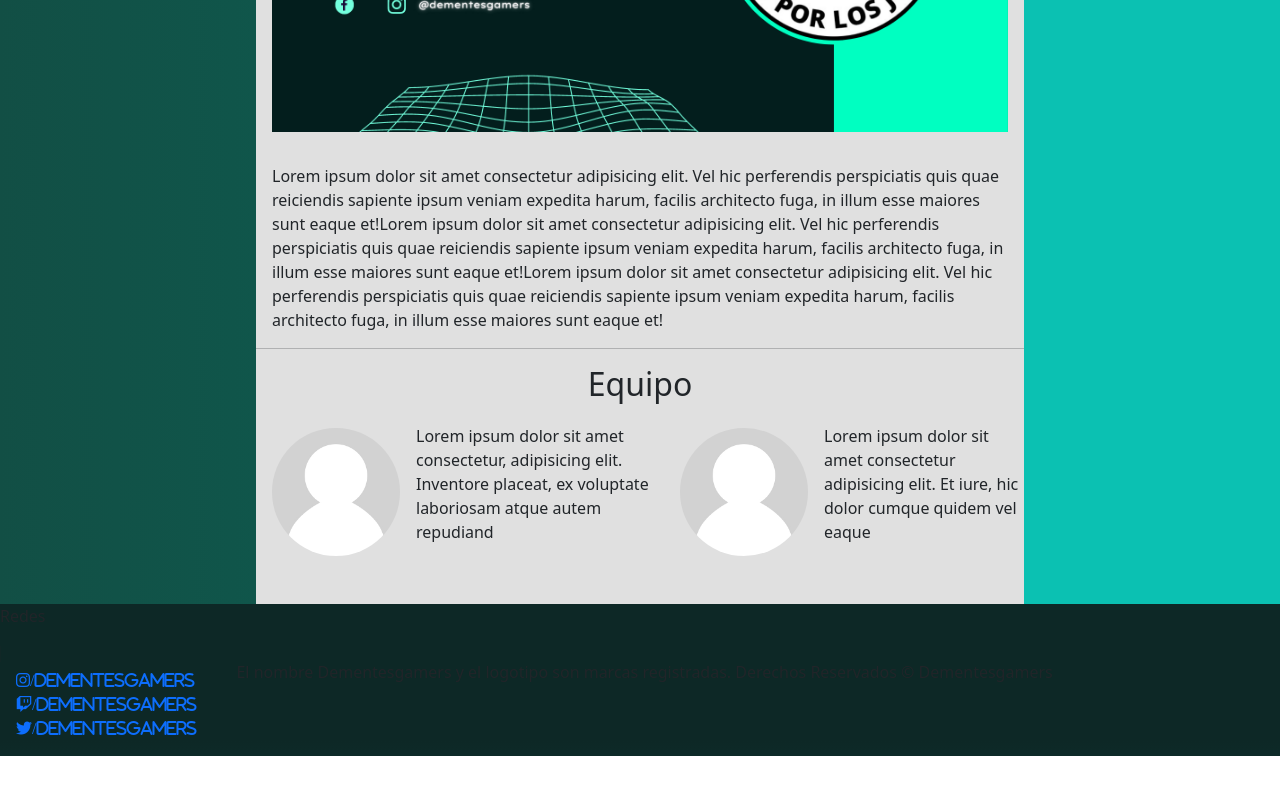
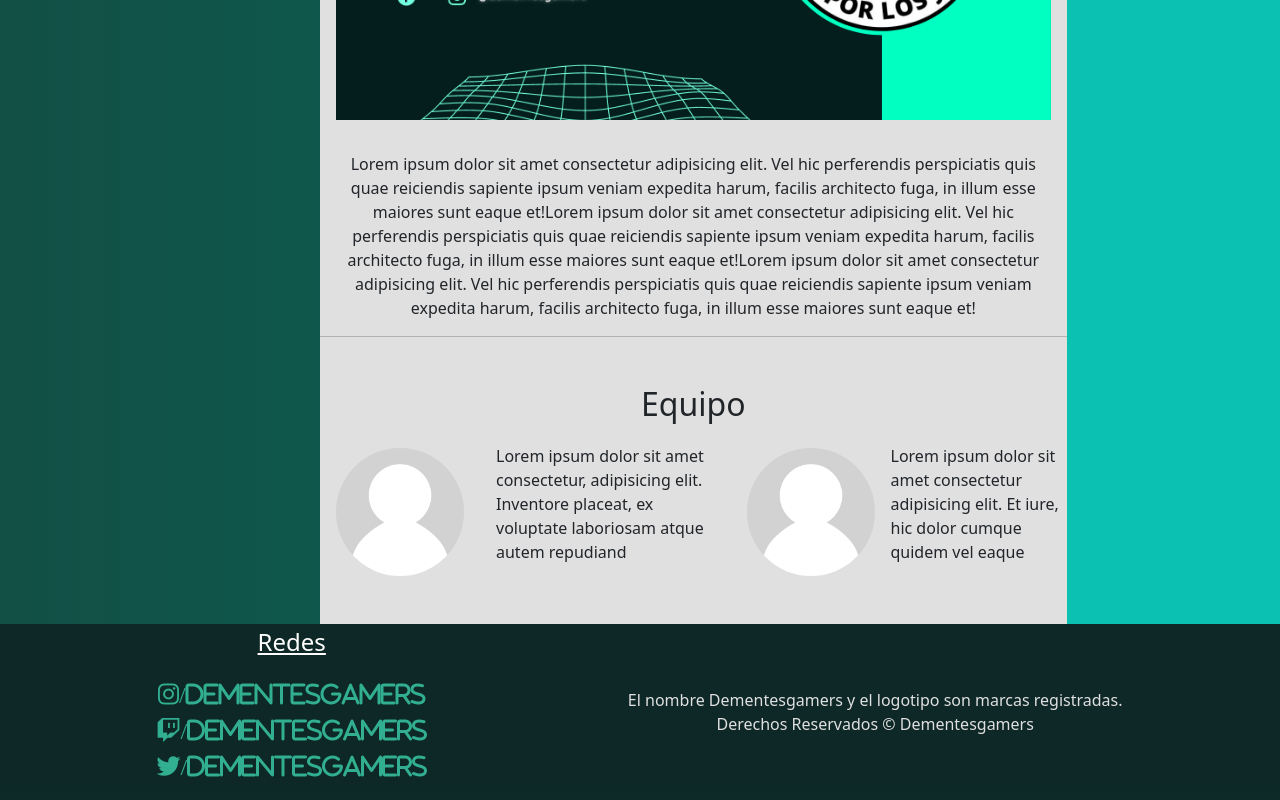
Before and after one commit to AlanPalacios95/PreEntrega2-Palacios, a plain HTML site: page pages/sobre-nosotros.html in a window 1280 px wide. Shown: the part 451-1251 px from the top of the page. Before the commit the page ends 1207 px from the top, so only its background shows below. Drawn offline with nearby package versions, Linux system fonts and the light colour scheme.

Commit message:
Estructura de Sobre-Nosotros

```diff
--- a/css/estilo.css
+++ b/css/estilo.css
@@ -577,13 +577,7 @@ header {
 
 .main__sobrenosotros {
     background-color: #e0e0e0;
-    margin: 0 20%;
     padding-bottom: 2rem;
-}
-
-.sobrenosotros {
-    display: flex;
-
 }
 
 .sobrenosotros__titulo {
@@ -642,6 +636,12 @@ header {
     margin: 0 20%;
 }
 
+/*//////////////////////////////////////////////////////////////////////////////////////////
+///////////////////////////////////...Mi Cuenta.../////////////////////////////////////
+////////////////////////////////////////////////////////////////////////////////////////////
+*/
+
+
 /*...Tablet Design (1024*768)...*/
 /*
 
--- a/pages/sobre-nosotros.html
+++ b/pages/sobre-nosotros.html
@@ -20,100 +20,85 @@
 
 <body>
     <header>
-        <nav class=" menu navbar navbar-expand-lg">
+        <nav class="menu navbar navbar-expand-lg">
             <div class="container-fluid">
-                <a class="menu__logo navbar-brand " href="#">DEMENTESGAMERS</a>
+                <a class="menu__logo navbar-brand me-auto" href="#">DEMENTESGAMERS</a>
                 <button class=" button__nav navbar-toggler" type="button" data-bs-toggle="collapse"
                     data-bs-target="#navbarText" aria-controls="navbarText" aria-expanded="false"
                     aria-label="Toggle navigation">
                     <span class="navbar-toggler-icon"></span>
                 </button>
                 <div class="collapse navbar-collapse" id="navbarText">
-                    <ul class="navbar-nav ms-auto mb-2 mb-lg-0">
-                        <li class="lista__item"><a href="../index.html" class="item__nombre">Inicio</a></li>
-                        <li class="lista__item"><a href="./mi_cuenta.html" class="item__nombre">Mi cuenta</a></li>
-                        <li class="lista__item"><a href="./sobre-nosotros.html" class="item__nombre">Sobre
+                    <ul class="navbar-nav ms-auto mb-2 mb-lg-0 fs-4">
+                        <li class="lista__item"><a href="./index.html" class="item__nombre">Inicio</a></li>
+                        <li class="lista__item"><a href="./pages/mi_cuenta.html" class="item__nombre">Mi cuenta</a></li>
+                        <li class="lista__item"><a href="./pages/sobre-nosotros.html" class="item__nombre">Sobre
                                 Nosotros</a> </li>
-                        <li class="lista__item"><a href="./contacto.html" class="item__nombre">Contacto</a></li>
+                        <li class="lista__item"><a href="./pages/contacto.html" class="item__nombre">Contacto</a></li>
                     </ul>
                 </div>
             </div>
         </nav>
     </header>
 
-    <main class="main__sobrenosotros">
+    <main class="main__sobrenosotros col-xs-12 col-md-12 col-lg-7 offset-lg-3">
         <section class="sobrenosotros__contenido">
             <h1 class="sobrenosotros__titulo">¿Quienes somos?</h1>
-
-            <img class="sobrenosotros__img" src="../images/quienes_somos.png" alt="¿Quienes somos?">
-
-            <p class="sobrenosotros__descripcion">Lorem ipsum dolor sit amet consectetur adipisicing elit. Vel hic
-                perferendis perspiciatis quis quae
-                reiciendis sapiente ipsum veniam expedita harum, facilis architecto fuga, in illum esse maiores sunt
-                eaque
-                et!Lorem ipsum dolor sit amet consectetur adipisicing elit. Vel hic perferendis perspiciatis quis quae
-                reiciendis sapiente ipsum veniam expedita harum, facilis architecto fuga, in illum esse maiores sunt
-                eaque
-                et!Lorem ipsum dolor sit amet consectetur adipisicing elit. Vel hic perferendis perspiciatis quis quae
-                reiciendis sapiente ipsum veniam expedita harum, facilis architecto fuga, in illum esse maiores sunt
-                eaque
-                et!</p>
+            <img class="sobrenosotros__img mx-auto" src="../images/quienes_somos.png" alt="¿Quienes somos?">
+            <p class="sobrenosotros__descripcion text-center">Lorem ipsum dolor sit amet consectetur adipisicing elit.
+                Vel hic perferendis perspiciatis quis quae reiciendis sapiente ipsum veniam expedita harum, facilis
+                architecto fuga, in illum esse maiores sunt eaque et!Lorem ipsum dolor sit amet consectetur adipisicing
+                elit. Vel hic perferendis perspiciatis quis quae reiciendis sapiente ipsum veniam expedita harum,
+                facilis architecto fuga, in illum esse maiores sunt eaque et!Lorem ipsum dolor sit amet consectetur
+                adipisicing elit. Vel hic perferendis perspiciatis quis quae reiciendis sapiente ipsum veniam expedita
+                harum, facilis architecto fuga, in illum esse maiores sunt eaque et!</p>
         </section>
 
         <hr>
 
-        <section class="equipo">
-            <h2 class="equipo__titulo">Equipo</h2>
+        <section class="equipo mt-5">
+            <h2 class="equipo__titulo text-center">Equipo</h2>
             <div class="equipo__organizacion">
                 <div class="equipo__integrantes">
-                    <img class="diseñador" src="../images/usuario.jpg" alt="Diseñador web">
-                    <p>Lorem ipsum dolor sit amet consectetur, adipisicing elit. Inventore placeat, ex voluptate
-                        laboriosam
-                        atque autem repudiand</p>
-
-                    <img class="periodista" src="../images/usuario.jpg" alt="Periodista">
-                    <p>Lorem ipsum dolor sit amet consectetur adipisicing elit. Et iure, hic dolor cumque quidem vel
-                        eaque
-
-                    </p>
-                </div>
+                    <img class="diseñador float-start me-3" src="../images/usuario.jpg" alt="Diseñador web">
+                    <p class="float-start">Lorem ipsum dolor sit amet consectetur, adipisicing elit. Inventore placeat,
+                        ex voluptate laboriosam atque autem repudiand</p>
+                    <img class="periodista float-end ms-3" src="../images/usuario.jpg" alt="Periodista">
+                    <p class="float-end">Lorem ipsum dolor sit amet consectetur adipisicing elit. Et iure, hic dolor
+                        cumque quidem vel eaque</p>
                 </div>
         </section>
     </main>
 
-
-
-    <footer class="footer">
-        <div class="footer__redes">
-            <p>Redes</p>
-            <div class="vr"></div>
+    <footer class="container-fluid">
+        <div class="row justify-content-between footer__redes">
+            <div class="redes col-6 mx-auto mx-md-auto text-center">
+                <p class="footer__titulo">Redes</p>
                 <ul class="footer__lista">
                     <li class="footer__item">
-                    <a href="https://www.instagram.com/dementesgamers/" target="_blank" class="item__icon">
-                        <i class="fa-brands fa-instagram">/Dementesgamers</i>
+                        <a href="https://www.instagram.com/dementesgamers/" target="_blank" class="footer__enlaces">
+                            <i class="fa-brands fa-instagram footer__icono">/Dementesgamers</i>
                         </a>
                     </li>
-
                     <li class="footer__item">
-                    <a href="#" target="_blank">
-                        <i class="fa-brands fa-twitch">/Dementesgamers</i></a>
+                        <a href="#" target="_blank" class="footer__enlaces">
+                            <i class="fa-brands fa-twitch footer__icono">/Dementesgamers</i>
+                        </a>
                     </li>
                     <li class="footer__item">
-                    <a href="#" target="_blank">
-                        <i class="fa-brands fa-twitter">/Dementesgamers</i>
+                        <a href="#" target="_blank" class="footer__enlaces">
+                            <i class="fa-brands fa-twitter footer__icono">/Dementesgamers</i>
                         </a>
                     </li>
                 </ul>
             </div>
+            <div class="col-6 mx-auto text-center">
+                <p class="copyrigth__descripcion">El nombre Dementesgamers y el logotipo son marcas registradas.
+                    Derechos Reservados © Dementesgamers</p>
+            </div>
+        </div>
+    </footer>
 
-        <div class="copyrigth">
-            <p class="copyrigth__texto">El nombre Dementesgamers y el logotipo son marcas registradas. Derechos
-                Reservados ©
-                Dementesgamers
-            </p>
-        </div>
-
-    </footer>
     <script src="https://cdn.jsdelivr.net/npm/bootstrap@5.3.0-alpha1/dist/js/bootstrap.bundle.min.js"
         integrity="sha384-w76AqPfDkMBDXo30jS1Sgez6pr3x5MlQ1ZAGC+nuZB+EYdgRZgiwxhTBTkF7CXvN"
         crossorigin="anonymous"></script>
```
Also changed, not shown: index.html (+3 -3 lines). Lines whose indentation alone changed are shown as unchanged.
